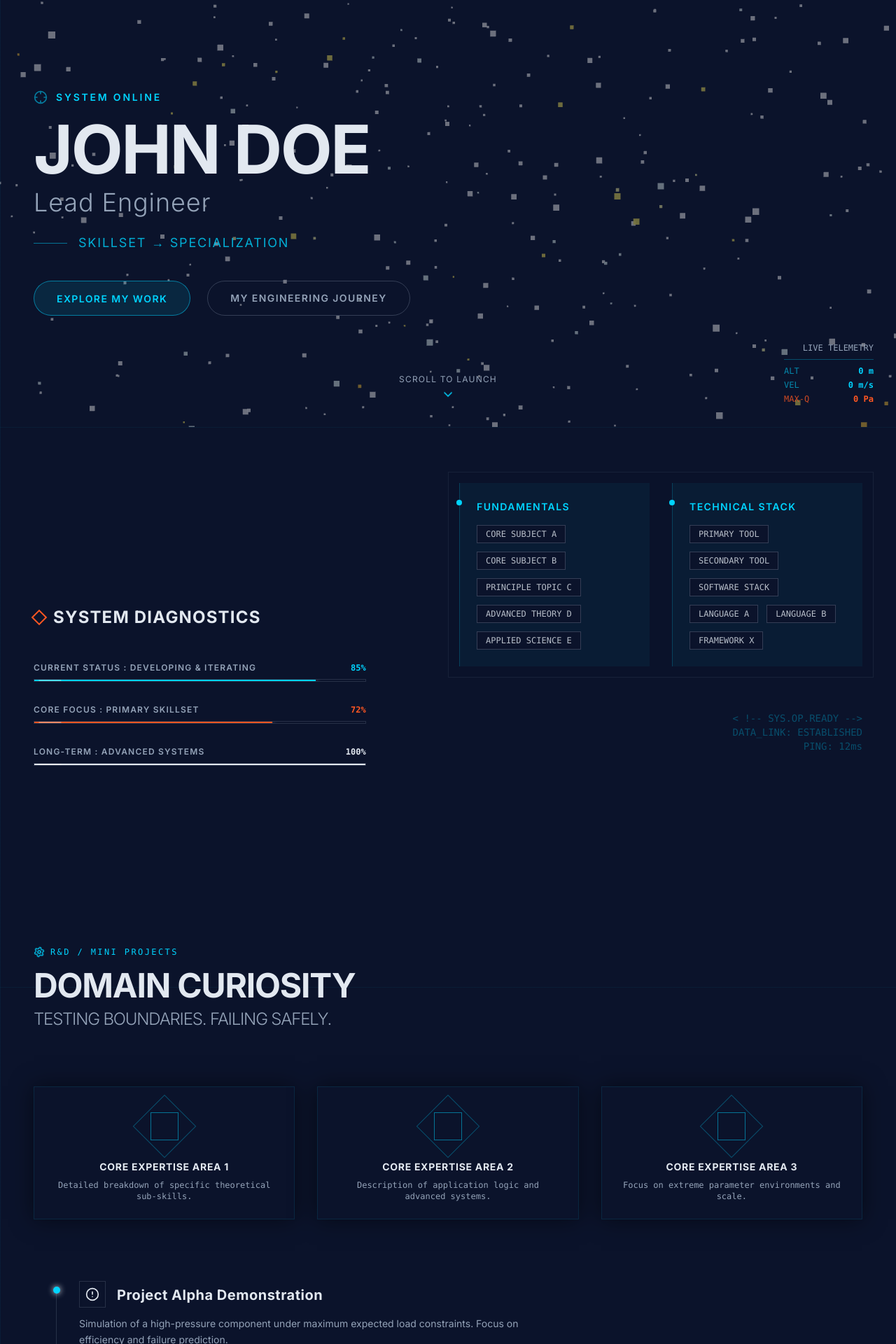
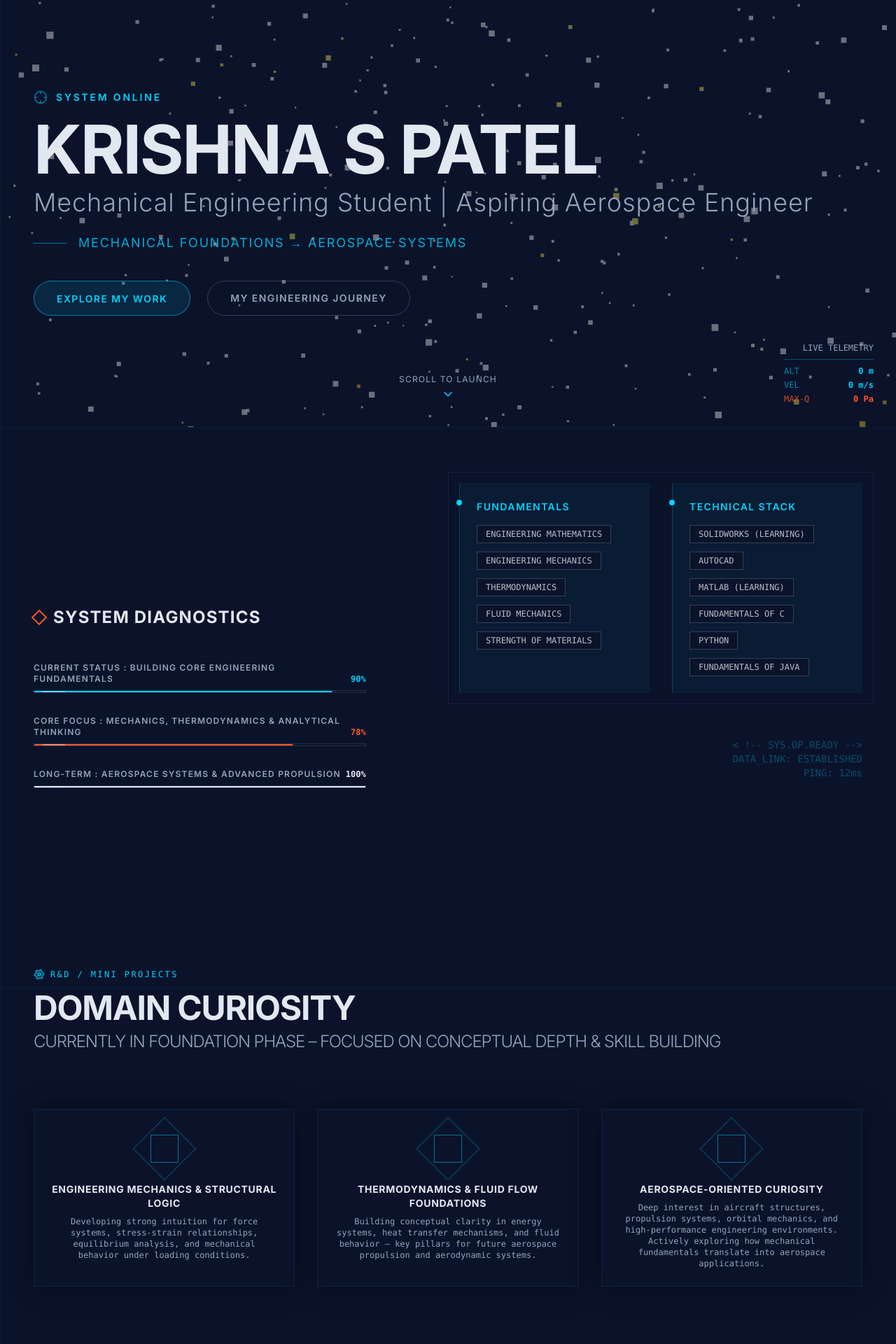
Before and after one commit to Manan1511/Portfolio-KP, a React (Vite) app: page / in a window 1280 px wide. Shown: the part 190-2110 px from the top of the page at 70% size. Built offline with nearby package versions, Linux system fonts and the light colour scheme.

Commit message:
feat : added personal info

```diff
--- a/src/components/AboutContact.jsx
+++ b/src/components/AboutContact.jsx
@@ -18,19 +18,19 @@ export default function AboutContact() {
         const newLines = [...outputLines, `> ${cmd}`];
 
         if (cmd === 'fetch resume') {
-            newLines.push('DOWNLOADING: John_Doe_Resume.pdf...');
+            newLines.push('DOWNLOADING: Krishna_Patel_Resume.pdf...');
             newLines.push('Done. (Check your browser downloads)');
 
             // Trigger fake download
             const link = document.createElement('a');
             link.href = 'data:application/pdf;base64,JVBERi0xLjQKJcOkw7zDtsOfCjIgMCBvYmoKPDwvTGVuZ3RoIDMgMCBSL0ZpbHRlci9GbGF0ZURlY29kZT4+CnN0cmVhbQpHaB...'; // dummy base64
-            link.download = 'John_Doe_Resume.pdf';
+            link.download = 'Krishna_Patel_Resume.pdf';
             document.body.appendChild(link);
             link.click();
             document.body.removeChild(link);
         } else if (cmd === 'contact') {
-            newLines.push('INITIATING MAIL PROTOCOL -> mailto:contact@johndoe.com');
-            // window.location.href = 'mailto:contact@johndoe.com';
+            newLines.push('INITIATING MAIL PROTOCOL -> mailto:krishnaankitasundeeppatel@gmail.com');
+            // window.location.href = 'mailto:krishnaankitasundeeppatel@gmail.com';
         } else {
             newLines.push(`Command not recognized: ${cmd}`);
         }
@@ -130,18 +130,18 @@ export default function AboutContact() {
 
                             <div className="prose prose-invert max-w-none">
                                 <p className="text-slate text-lg leading-relaxed mb-6 font-light">
-                                    Lorem ipsum dolor sit amet, consectetur adipiscing elit. Nullam in dui mauris. Vivamus hendrerit arcu sed erat molestie vehicula. Sed auctor neque eu tellus rhoncus ut eleifend nibh porttitor. Ut in nulla enim. Phasellus molestie magna non est bibendum non venenatis nisl tempor.
+                                    I am currently building my mechanical engineering foundation with a long-term vision of transitioning into aerospace systems. My approach is structured &mdash; master fundamentals, develop analytical depth, then scale into complex system design.
                                 </p>
                                 <div className="border-l-2 border-orange pl-6 py-2 my-8 bg-orange/5">
                                     <p className="text-off-white text-xl font-medium tracking-wide leading-snug">
-                                        Suspendisse dictum feugiat nisl ut dapibus. Mauris iaculis porttitor posuere. Praesent id metus massa, ut blandit odio. Proin quis tortor orci.
+                                        &quot;First build the foundation. Then design the sky.&quot;
                                     </p>
                                 </div>
                                 <p className="text-slate text-lg leading-relaxed mb-6 font-light">
-                                    Aliquam dictum mattis velit, sit amet faucibus felis iaculis nec. Nulla laoreet justo vitae porttitor porttitor. Suspendisse in sem justo. Integer aliquet, nunc id commodo posuere, nulla ex ultrices ipsum, pretium blandit enim ex quis diam.
+                                    Beyond academics, being part of DJS MUNSOC has strengthened my communication, diplomacy, and leadership abilities &mdash; skills essential for collaborative engineering environments. I aim to combine technical precision with strategic thinking.
                                 </p>
                                 <p className="text-cyan font-semibold tracking-wide mt-10">
-                                    Nullam in dui mauris. Vivamus hendrerit arcu sed erat molestie vehicula. Sed auctor neque, let&apos;s connect.
+                                    If you believe in building systems that defy limits &mdash; let&apos;s connect.
                                 </p>
                             </div>
                         </div>
@@ -153,10 +153,10 @@ export default function AboutContact() {
             {/* Footer Quote */}
             <footer className="w-full mt-32 border-t border-slate/10 pt-8 pb-12 px-6 text-center bg-black">
                 <p className="text-slate/60 font-mono text-sm max-w-2xl mx-auto italic">
-                    &quot;Lorem ipsum dolor sit amet, consectetur adipiscing elit.&quot;
+                    &quot;Grounded in mechanics. Aiming for the skies.&quot;
                 </p>
                 <div className="mt-8 text-[10px] text-slate/30 uppercase tracking-[0.3em]">
-                    John Doe / Sys.Offline
+                    Krishna Sundeep Patel / Sys.Offline
                 </div>
             </footer>
         </section>
--- a/src/components/AerospaceProjects.jsx
+++ b/src/components/AerospaceProjects.jsx
@@ -149,7 +149,7 @@ export default function AerospaceProjects() {
                     <h2 className="text-4xl md:text-5xl font-bold text-off-white uppercase tracking-tight">
                         Domain Curiosity <br />
                         <span className="text-slate focus-within:text-off-white transition-colors block mt-2 text-2xl font-light">
-                            Testing boundaries. Failing safely.
+                            Currently in Foundation Phase – Focused on Conceptual Depth & Skill Building
                         </span>
                     </h2>
                 </div>
@@ -159,9 +159,9 @@ export default function AerospaceProjects() {
                     <div className="absolute inset-0 border-y border-dashed border-slate/20 top-1/2 -z-10 hidden md:block" />
 
                     {[
-                        { label: "Core Expertise Area 1", desc: "Detailed breakdown of specific theoretical sub-skills." },
-                        { label: "Core Expertise Area 2", desc: "Description of application logic and advanced systems." },
-                        { label: "Core Expertise Area 3", desc: "Focus on extreme parameter environments and scale." }
+                        { label: "Engineering Mechanics & Structural Logic", desc: "Developing strong intuition for force systems, stress-strain relationships, equilibrium analysis, and mechanical behavior under loading conditions." },
+                        { label: "Thermodynamics & Fluid Flow Foundations", desc: "Building conceptual clarity in energy systems, heat transfer mechanisms, and fluid behavior — key pillars for future aerospace propulsion and aerodynamic systems." },
+                        { label: "Aerospace-Oriented Curiosity", desc: "Deep interest in aircraft structures, propulsion systems, orbital mechanics, and high-performance engineering environments. Actively exploring how mechanical fundamentals translate into aerospace applications." }
                     ].map((item, i) => (
                         <motion.div
                             key={i}
@@ -183,20 +183,20 @@ export default function AerospaceProjects() {
                 {/* Projects Timeline style */}
                 <div className="ml-2 md:ml-8 mt-12">
                     <ProjectCard
-                        title="Project Alpha Demonstration"
-                        description="Simulation of a high-pressure component under maximum expected load constraints. Focus on efficiency and failure prediction."
+                        title="Academic Conceptual Development Phase"
+                        description="Currently focused on mastering first-year mechanical engineering fundamentals to build a strong base before entering applied aerospace research and projects."
                         icon={AlertCircle}
                         delay={0.1}
                     />
                     <ProjectCard
-                        title="Project Beta Optimization"
-                        description="1D and 2D flow analysis using computational tools to optimize the functional coefficient for a target environment."
+                        title="Simulation & Skill Preparation Phase"
+                        description="Learning CAD modeling and computational tools to prepare for future internships and aerospace-oriented technical projects."
                         icon={Maximize}
                         delay={0.2}
                     />
                     <ProjectCard
-                        title="Project Gamma Deployment Mechanism"
-                        description="Kinematic design and CAD modeling of a heavily-loaded deployment system, tested virtually for intense vibration conditions."
+                        title="Technical Exploration & Research Interest"
+                        description="Studying aerospace case studies, aircraft systems, and propulsion concepts independently to align future specialization with Masters-level goals."
                         icon={Settings}
                         delay={0.3}
                     />
--- a/src/components/EngineeringProgress.jsx
+++ b/src/components/EngineeringProgress.jsx
@@ -62,17 +62,17 @@ export default function EngineeringProgress() {
                     </div>
 
                     <SystemMeter
-                        label="Current Status : Developing & Iterating"
-                        value={85}
+                        label="Current Status : Building Core Engineering Fundamentals"
+                        value={90}
                         colorClass={{ text: "text-cyan", bg: "bg-cyan" }}
                     />
                     <SystemMeter
-                        label="Core Focus : Primary Skillset"
-                        value={72}
+                        label="Core Focus : Mechanics, Thermodynamics & Analytical Thinking"
+                        value={78}
                         colorClass={{ text: "text-orange", bg: "bg-orange" }}
                     />
                     <SystemMeter
-                        label="Long-term : Advanced Systems"
+                        label="Long-term : Aerospace Systems & Advanced Propulsion"
                         value={100}
                         colorClass={{ text: "text-off-white", bg: "bg-off-white" }}
                     />
@@ -92,23 +92,23 @@ export default function EngineeringProgress() {
                         <TagDisplay
                             title="Fundamentals"
                             tags={[
-                                "Core Subject A",
-                                "Core Subject B",
-                                "Principle Topic C",
-                                "Advanced Theory D",
-                                "Applied Science E"
+                                "Engineering Mathematics",
+                                "Engineering Mechanics",
+                                "Thermodynamics",
+                                "Fluid Mechanics",
+                                "Strength of Materials"
                             ]}
                         />
 
                         <TagDisplay
                             title="Technical Stack"
                             tags={[
-                                "Primary Tool",
-                                "Secondary Tool",
-                                "Software Stack",
-                                "Language A",
-                                "Language B",
-                                "Framework X"
+                                "SolidWorks (Learning)",
+                                "AutoCAD",
+                                "MATLAB (Learning)",
+                                "Fundamentals of C",
+                                "Python",
+                                "Fundamentals of Java"
                             ]}
                         />
                     </div>
--- a/src/components/Hero.jsx
+++ b/src/components/Hero.jsx
@@ -56,10 +56,10 @@ export default function Hero() {
                     </div>
 
                     <h1 className="text-6xl md:text-8xl font-bold text-off-white tracking-tight uppercase mb-2">
-                        John Doe
+                        Krishna S Patel
                     </h1>
                     <h2 className="text-2xl md:text-4xl text-slate font-light tracking-wide mb-6">
-                        Lead Engineer
+                        Mechanical Engineering Student | Aspiring Aerospace Engineer
                     </h2>
 
                     <div className="flex items-center gap-4 mb-10 overflow-hidden">
@@ -70,7 +70,7 @@ export default function Hero() {
                             transition={{ delay: 0.4, duration: 0.6 }}
                             className="text-cyan/80 text-lg uppercase tracking-widest"
                         >
-                            Skillset → Specialization
+                            Mechanical Foundations → Aerospace Systems
                         </motion.p>
                     </div>
 
--- a/src/components/JournalRoadmap.jsx
+++ b/src/components/JournalRoadmap.jsx
@@ -60,19 +60,19 @@ export default function JournalRoadmap() {
                     </div>
 
                     <JournalEntry
-                        date="LOG ENTRY: 094"
-                        title="Investigation Alpha: System Failure"
-                        content="Lorem ipsum dolor sit amet, consectetur adipiscing elit. Sed do eiusmod tempor incididunt ut labore et dolore magna aliqua. Ut enim ad minim veniam, quis nostrud exercitation ullamco laboris nisi ut aliquip ex ea commodo consequat."
+                        date="LOG ENTRY: 112 – Direction Defined"
+                        title="Aiming for Aerospace"
+                        content="Decision taken to pursue a Masters in Aerospace Engineering. Realigned academic focus toward thermofluids, structural systems, and advanced mechanics."
                     />
                     <JournalEntry
-                        date="LOG ENTRY: 081"
-                        title="Process Beta: Optimization"
-                        content="Duis aute irure dolor in reprehenderit in voluptate velit esse cillum dolore eu fugiat nulla pariatur. Excepteur sint occaecat cupidatat non proident, sunt in culpa qui officia deserunt mollit anim id est laborum."
+                        date="LOG ENTRY: 097 – Foundation Over Speed"
+                        title="Mastering the Basics"
+                        content="Chose depth of understanding over superficial performance. Strengthening math and physics fundamentals for long-term technical excellence."
                     />
                     <JournalEntry
-                        date="LOG ENTRY: 062"
-                        title="Study Gamma: Value vs Output"
-                        content="Sed ut perspiciatis unde omnis iste natus error sit voluptatem accusantium doloremque laudantium, totam rem aperiam, eaque ipsa quae ab illo inventore veritatis et quasi architecto beatae vitae dicta sunt explicabo."
+                        date="LOG ENTRY: 083 – Discipline & Leadership"
+                        title="DJS MUNSOC"
+                        content="Balancing academics with organizational responsibilities as a member of DJS MUNSOC to build communication, diplomacy, and structured thinking."
                     />
                 </motion.div>
 
@@ -100,27 +100,33 @@ export default function JournalRoadmap() {
                     <div className="ml-2">
                         <TimelineNode
                             status="completed"
-                            title="Foundation Degree Program"
-                            desc="Built core knowledge base in primary scientific or analytical disciplines."
-                            date="T-MINUS 2 YRS"
+                            title="School Foundation – St. Xavier's Boys Academy"
+                            desc="Built early academic discipline and analytical skills."
+                            date="COMPLETED"
+                        />
+                        <TimelineNode
+                            status="completed"
+                            title="Higher Secondary – Kishinchand Chellaram College"
+                            desc="Completed 12th grade with focus on science stream, strengthening physics and mathematics base."
+                            date="COMPLETED"
                         />
                         <TimelineNode
                             status="in-progress"
-                            title="Advanced Specialization Level"
-                            desc="Focusing on complex system architectures and upper-level applications."
+                            title="Undergraduate Engineering – Dwarkadas J. Sanghvi College of Engineering"
+                            desc="Pursuing B.E. in Mechanical Engineering while building a long-term pathway toward Aerospace specialization. Active Member – DJS MUNSOC (Delegate Affairs / Media & Events Exposure)."
                             date="CURRENT"
                         />
                         <TimelineNode
                             status="future"
-                            title="Primary Engineering Role"
-                            desc="Targeting fast-paced environments focused on aggressive iteration and design."
-                            date="T-PLUS 1 YR"
+                            title="Masters in Aerospace Engineering"
+                            desc="Targeting specialization in Aerospace Engineering with focus on propulsion systems, aerodynamics, and advanced structural analysis."
+                            date="T-PLUS 3-4 YRS"
                         />
                         <TimelineNode
                             status="future"
-                            title="Leadership & Systems Design"
-                            desc="Leading development teams architecting broad-scope integration payloads."
-                            date="T-PLUS 3 YRS"
+                            title="Aerospace Industry Role"
+                            desc="Aspiring to work in high-performance aerospace environments focused on design, optimization, and next-generation engineering systems."
+                            date="T-PLUS 5 YRS"
                         />
                     </div>
                 </motion.div>
```
